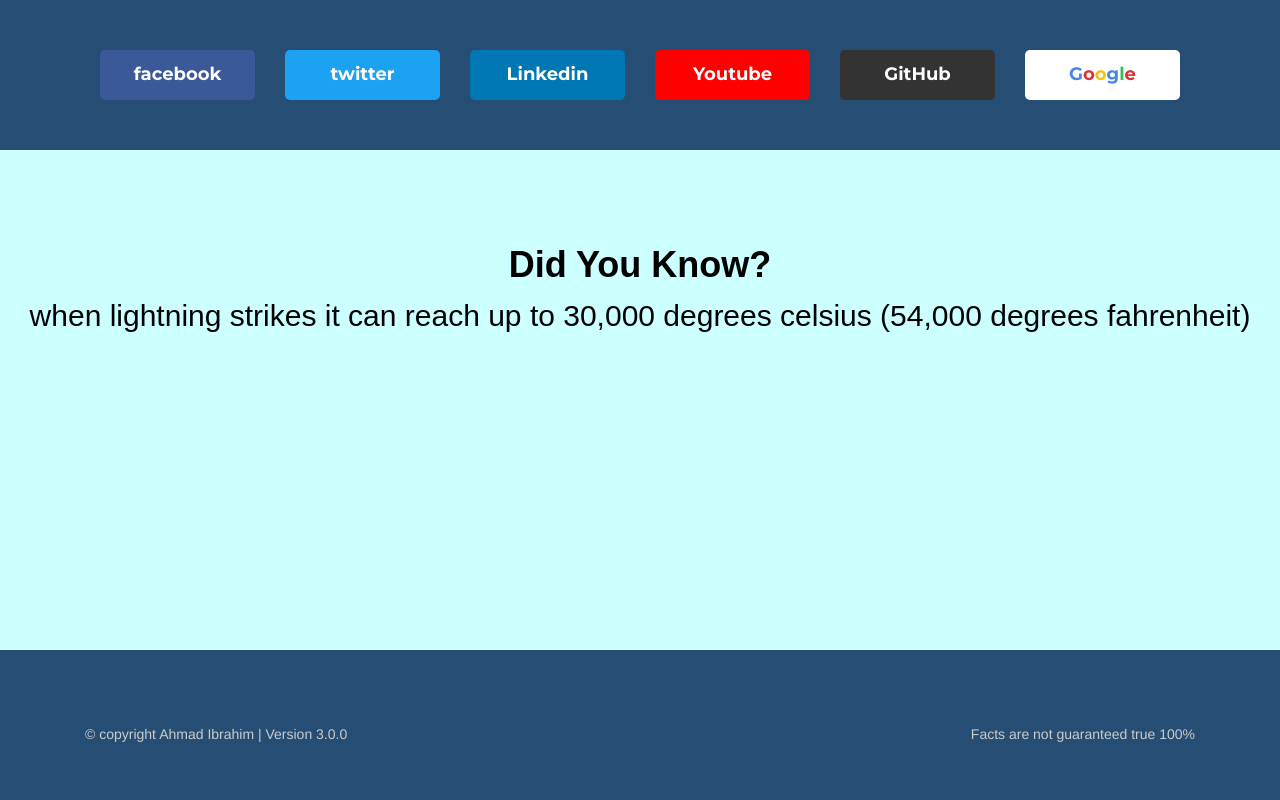
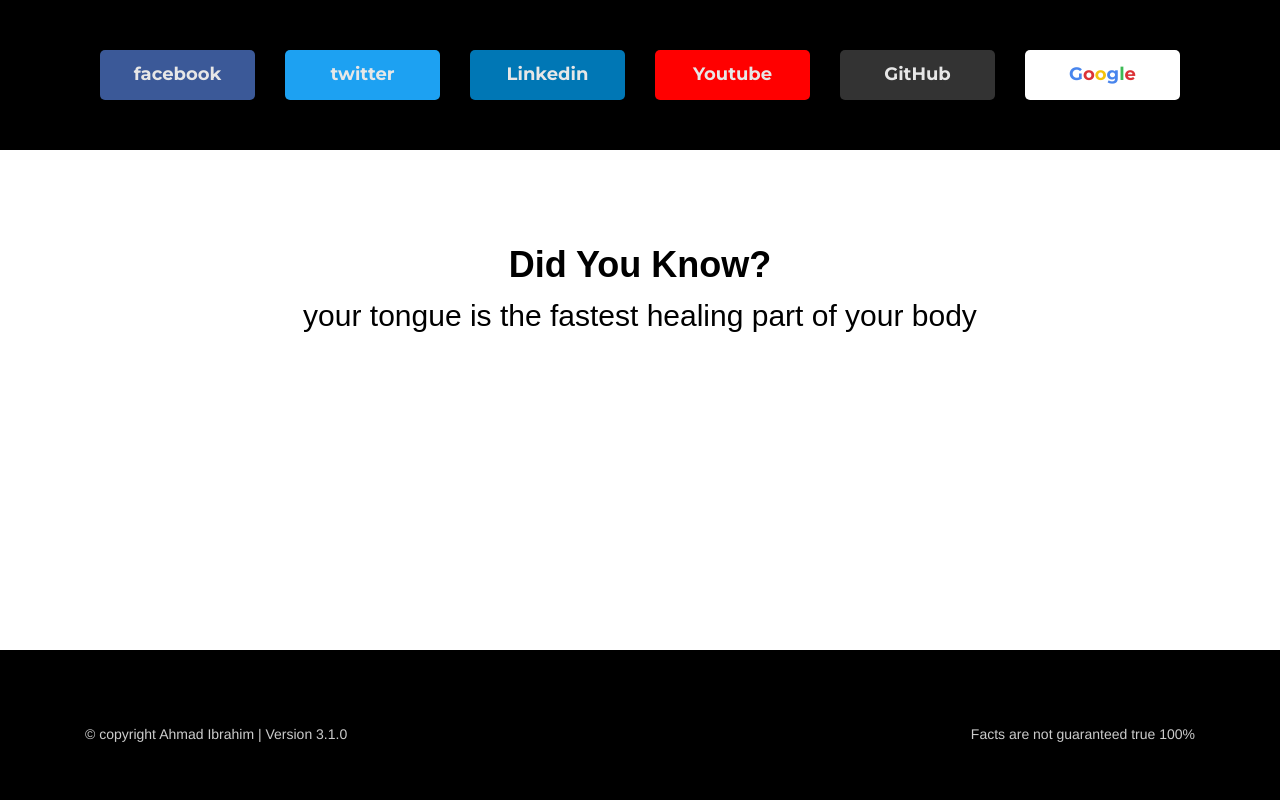
Before and after one commit to aibrahim3546/Did-You-Know, a browser extension: page index.html in a window 1280 px wide. Drawn offline with nearby package versions, Linux system fonts and the light colour scheme; a web font is replaced by a local one.

Commit message:
added new facts and changed background color

```diff
--- a/didyouknow.js
+++ b/didyouknow.js
@@ -1,6 +1,7 @@
 //my first project
 //DID You Know
-var didYouKnow = ["<div class ='box'>the most commonly used letter in the alphabet is E.</div>","<div class = 'box'>cats spend 66%  of their life asleep.</div>",
+var didYouKnow = [
+  "<div class ='box'>the most commonly used letter in the alphabet is E.</div>","<div class = 'box'>cats spend 66%  of their life asleep.</div>",
   "<div class='box'>an average person will spend 25 years asleep.</div>","<div class='box'>M&M's chocolate stands for the initials for its inventors Mars and Murrie.</div>",
   "<div class='box'>snakes can't bite in rivers or swamps (they would drown otherwise).</div>","<div class='box'>the safest car color is white.</div>",
   "<div class='box'>The Great Wall of China is approximately 6,430 Km long (3,995 miles).</div>",
@@ -24,7 +25,12 @@ var didYouKnow = ["<div class ='box'>the most commonly used letter in the alphab
   "<div class='box'>your tongue is the fastest healing part of your body</div>","<div class='box'>hummingbirds are the only bird that can fly backwards</div>","<div class='box'>the most commonly forgotten item for travelers is their toothbrush</div>",
   "<div class='box'>the Taj Mahal in India is made entirely out of marble</div>","<div class='box'>the word typewriter is the longest word that can be typed using only the top row of a keyboard</div>",
   "<div class='box'>Germany borders 9 other countries</div>","<div class='box'>you burn more calories sleeping than watching television</div>",
-"<div class='box'>there are 70 million sheep in New Zealand (with 4 million people)</div>","<div class='box'>the D.C. in Washington D.C. stands for District of Columbia</div>"];
+  "<div class='box'>there are 70 million sheep in New Zealand (with 4 million people)</div>","<div class='box'>the D.C. in Washington D.C. stands for District of Columbia</div>",
+  "<div class='box'>the smallest bones in the human body are found in your ear</div>","<div class='box'>each time you see a full moon you always see the same side</div>",
+  "<div class='box'>the sentence 'the quick brown fox jumps over the lazy dog' uses every letter in the English alphabet</div>","<div class='box'>if you add up all the numbers from 1 to 100 consecutively (1 + 2 + 3...) it totals 5050</div>",
+  "<div class='box'>you burn more calories sleeping than watching TV</div>","<div class='box'>a duck can't walk without bobbing its head</div>",
+  "<div class='box'>there is no sound in space</div>","<div class='box'>DVDs are physically the same size as a CDs but can store 13 times more data</div>"
+];
 
 function randomNumber(){
 
--- a/index.html
+++ b/index.html
@@ -24,43 +24,53 @@
           <div class="col-xs-12">
 
             <div class="col-xs-2">
+              <a class="social" style="color:#fefefe" href="https://www.facebook.com">
                 <div style="background-color:#3B5998;" class="social">
-                <h4><a class="social" style="color:#fefefe" href="https://www.facebook.com">facebook</a></h4>
+                  <h4>facebook</h4>
                 </div>
+              </a>
             </div>
 
             <div class="col-xs-2">
+              <a class="social" style="color:#fefefe" href="https://www.twitter.com">
                 <div style="background-color:#1DA1F2" class="social">
-                <h4><a class="social" style="color:#fefefe" href="https://www.twitter.com">twitter</a></h4>
+                  <h4>twitter</h4>
                 </div>
+              </a>
             </div>
 
             <div class="col-xs-2">
+              <a class="social" style="color:#fefefe" href="https://www.linkedin.com">
                 <div style="background-color:#0077B5" class="social">
-                <h4><a class="social" style="color:#fefefe" href="https://www.linkedin.com">Linkedin</a></h4>
+                  <h4>Linkedin</h4>
                 </div>
+              </a>
             </div>
 
             <div class="col-xs-2">
+              <a class="social" style="color:#fefefe" href="https://www.youtube.com">
                 <div style="background-color:#ff0000" class="social">
-                <h4><a class="social" style="color:#fefefe" href="https://www.youtube.com">Youtube</a></h4>
+                  <h4>Youtube</h4>
                 </div>
+              </a>
             </div>
 
             <div class="col-xs-2">
+              <a class="social" style="color:#fefefe" href="https://www.github.com">
                 <div style="background-color:#333333" class="social">
-                <h4><a class="social" style="color:#fefefe" href="https://www.github.com">GitHub</a></h4>
+                  <h4>GitHub</h4>
                 </div>
+              </a>
             </div>
 
             <div class="col-xs-2">
+              <a class="social" href="https://www.google.com">
                 <div style="background-color:#fff" class="social">
                   <h4>
-                  <a class="social" href="https://www.google.com">
                       <span style="color:#4885ed">G</span><span style="color:#db3236">o</span><span style="color:#f4c20d">o</span><span style="color:#4885ed">g</span><span style="color:#3cba54">l</span><span style="color:#db3236">e</span>
-                  </a>
                   </h4>
                 </div>
+              </a>
             </div>
 
           </div>
@@ -78,7 +88,7 @@
     <div class="container">
       <div class="col-xs-12">
         <div class="pull-left">
-          <p><a style="color:#cdcdcd" href="https://www.aibrahim3546.github.io">&copy; copyright Ahmad Ibrahim</a> | Version 3.0.0</p>
+          <p><a style="color:#cdcdcd" href="https://www.aibrahim3546.github.io">&copy; copyright Ahmad Ibrahim</a> | Version 3.1.0</p>
         </div>
         <div class="pull-right">
           <p>Facts are not guaranteed true 100%</p>
--- a/style.css
+++ b/style.css
@@ -3,14 +3,15 @@ html{
 }
 
 .headerFooter{
-  background-color: #264d73;
+  /*background-color: #264d73;*/
+  background-color: #000;
   width: 100%;
   height: 150px;
 }
 
 body{
    text-align: center;
-   background-color: #ccffff;
+   background-color: #fff;
 }
 
 h1{
@@ -42,7 +43,7 @@ footer{
   font-family: 'Montserrat', sans-serif;
   font-weight: 700;
   color: #e7e7e7;
-  margin-top: 50px;
+  margin-top: 30px;
   padding: 5px;
 
 }
```
Also changed, not shown: manifest.json. Lines whose indentation alone changed are shown as unchanged.
